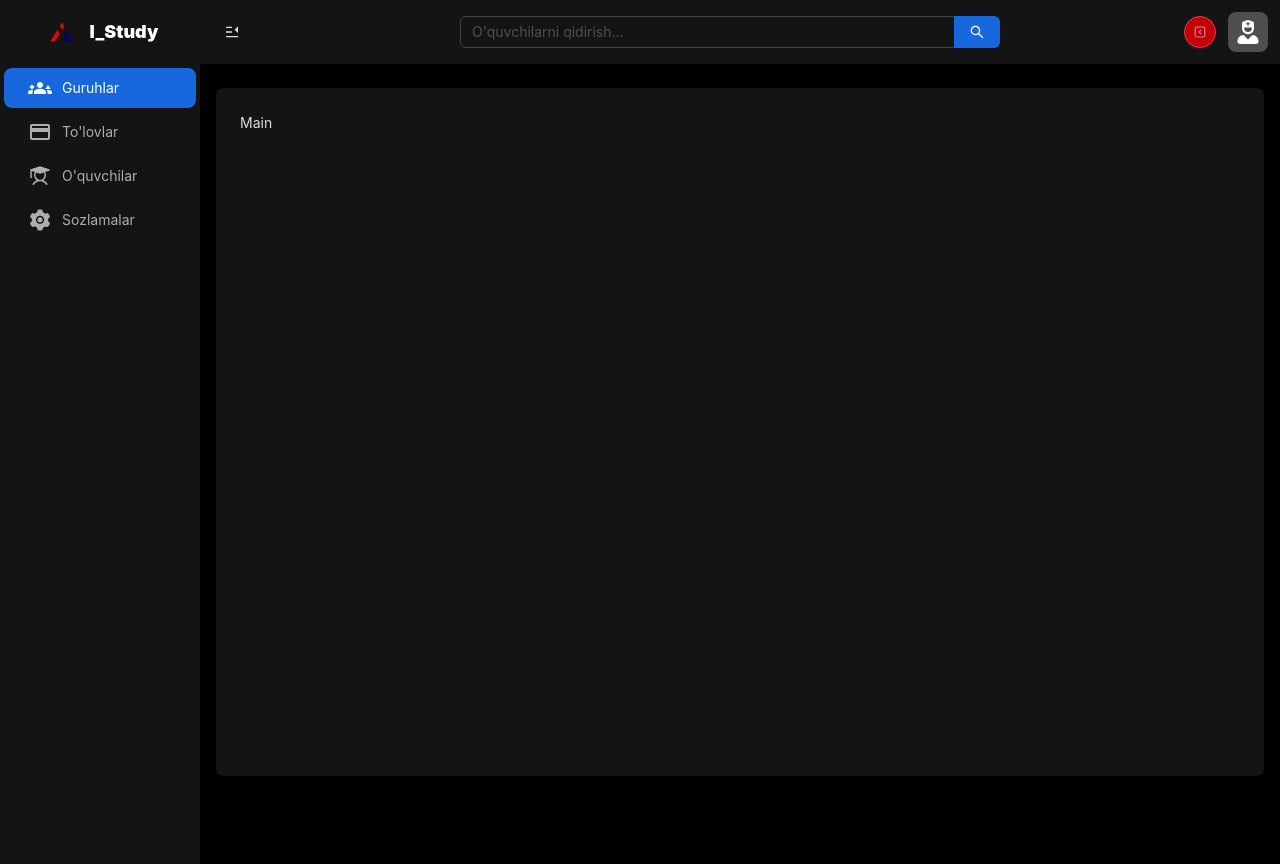
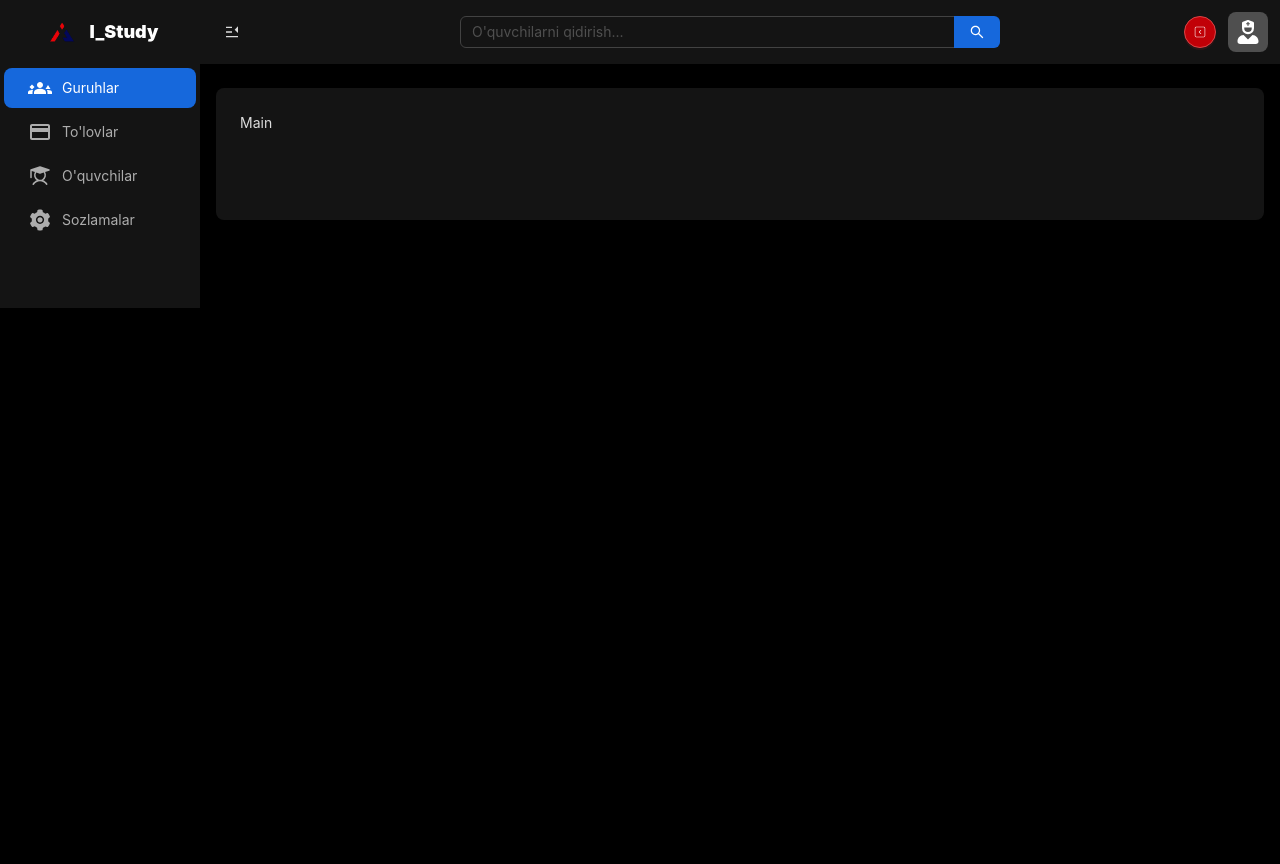
Before and after one commit to azamat-47/i_study, a React (Vite) app: page / in a window 1280 px wide. After the commit the page ends 800 px from the top, so only its background shows below. Built offline with nearby package versions, Linux system fonts and the light colour scheme.

Commit message:
navbar update

```diff
--- a/src/App.jsx
+++ b/src/App.jsx
@@ -22,7 +22,7 @@ const App = () => {
     token: { colorBgContainer, borderRadiusLG },
   } = theme.useToken();
 
-  console.log(colorBgContainer);
+
 
 
   const location = useLocation();
@@ -47,7 +47,7 @@ const App = () => {
     <Layout className='min-h-[100vh]'>
       {/* Desktop Sider */}
       {!isMobile && (
-        <Sider trigger={null} collapsible collapsed={collapsed} className='min-h-[100vh] bg-[#141414]!'>
+        <Sider trigger={null} collapsible collapsed={collapsed} className='min-h-[64px] bg-[#141414]!'>
           <div className="flex items-center justify-center h-16">
             <img src={main_logo} alt="Logo" className="h-10 w-10" />
             {!collapsed && <span className="ml-2 text-lg font-black ">I_Study</span>}
@@ -125,7 +125,7 @@ const App = () => {
               <Link
                 key={item.key}
                 to={item.link}
-                className={`p-2 ${location.pathname === item.key ? "text-blue-500" : "text-gray-500"}`}
+                className={`p-2 ${location.pathname === item.key ? "text-blue-500!" : "text-gray-500!"}`}
               >
                 {item.icon}
               </Link>
```
